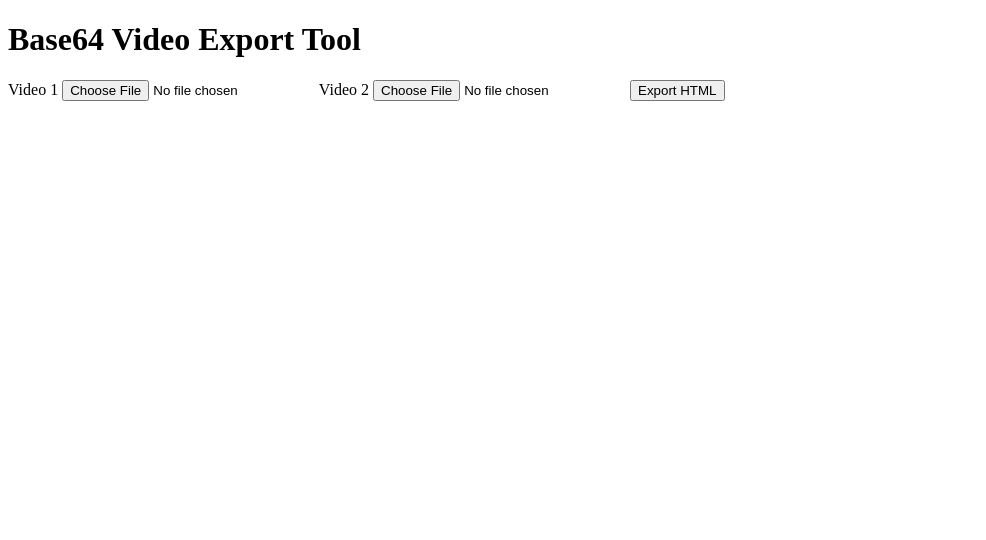
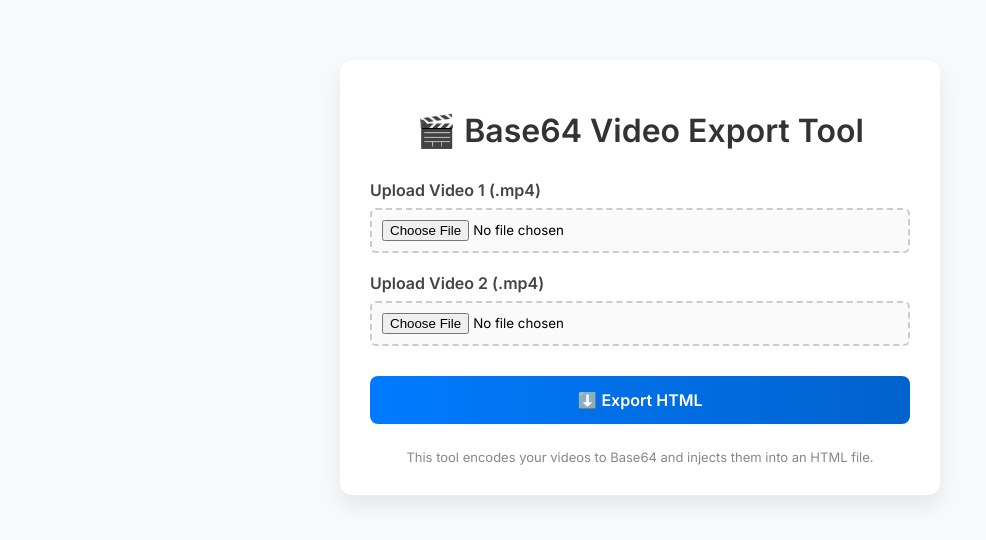
Before and after one commit to elcino/base64, a plain HTML site: page index.html in a window 1280 px wide. Shown: the whole page, without its empty margins (0-986 px from the left). Drawn offline with Linux system fonts and the light colour scheme.

Commit message:
edited index html

```diff
--- a/index.html
+++ b/index.html
@@ -1,18 +1,91 @@
 <!DOCTYPE html>
-<html>
+<html lang="en">
 <head>
-  <meta charset="UTF-8">
-  <title>Base64 Inject Tool</title>
-  <link rel="stylesheet" href="style.css">
+  <meta charset="UTF-8" />
+  <meta name="viewport" content="width=device-width, initial-scale=1.0"/>
+  <title>Base64 Video Export Tool</title>
+  <link href="https://fonts.googleapis.com/css2?family=Inter:wght@400;600&display=swap" rel="stylesheet">
+  <style>
+    * {
+      box-sizing: border-box;
+      font-family: 'Inter', sans-serif;
+    }
+    body {
+      background: #f8f9fa;
+      margin: 0;
+      padding: 20px;
+    }
+    .container {
+      max-width: 600px;
+      margin: 40px auto;
+      background: #fff;
+      padding: 30px;
+      border-radius: 12px;
+      box-shadow: 0 10px 20px rgba(0,0,0,0.08);
+    }
+    h1 {
+      text-align: center;
+      color: #333;
+      margin-bottom: 30px;
+    }
+    label {
+      font-weight: 600;
+      display: block;
+      margin: 20px 0 8px;
+      color: #444;
+    }
+    input[type="file"] {
+      padding: 10px;
+      border: 2px dashed #ccc;
+      border-radius: 6px;
+      width: 100%;
+      background-color: #fafafa;
+      cursor: pointer;
+      transition: border 0.3s ease;
+    }
+    input[type="file"]:hover {
+      border-color: #007bff;
+    }
+    button {
+      margin-top: 30px;
+      width: 100%;
+      padding: 14px;
+      background: linear-gradient(to right, #007bff, #0062cc);
+      color: white;
+      font-size: 16px;
+      font-weight: 600;
+      border: none;
+      border-radius: 8px;
+      cursor: pointer;
+      transition: transform 0.2s ease, background 0.3s ease;
+    }
+    button:hover {
+      background: linear-gradient(to right, #0056b3, #004199);
+      transform: scale(1.01);
+    }
+    .footer-note {
+      margin-top: 25px;
+      font-size: 13px;
+      text-align: center;
+      color: #888;
+    }
+  </style>
 </head>
 <body>
-  <h1>Base64 Video Export Tool</h1>
   <div class="container">
-    <label>Video 1</label>
+    <h1>🎬 Base64 Video Export Tool</h1>
+
+    <label for="video1Input">Upload Video 1 (.mp4)</label>
     <input type="file" id="video1Input" accept="video/mp4">
-    <label>Video 2</label>
+
+    <label for="video2Input">Upload Video 2 (.mp4)</label>
     <input type="file" id="video2Input" accept="video/mp4">
-    <button onclick="exportHTML()">Export HTML</button>
+
+    <button onclick="exportHTML()">⬇️ Export HTML</button>
+
+    <div class="footer-note">
+      This tool encodes your videos to Base64 and injects them into an HTML file.
+    </div>
   </div>
 
   <script src="script.js"></script>
```
